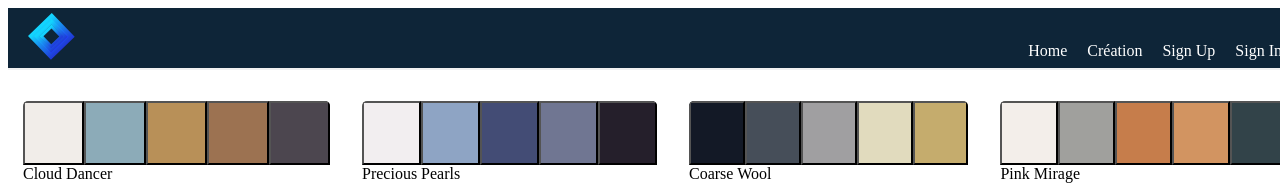
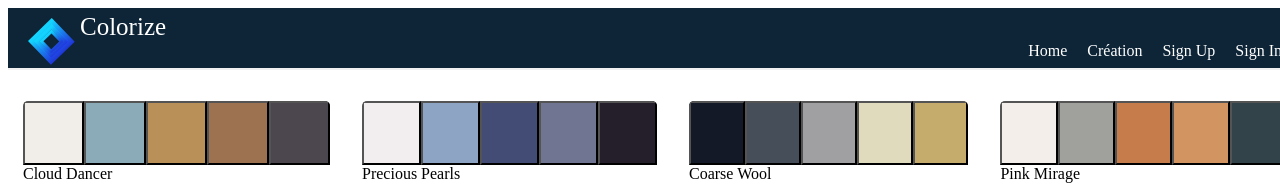
Before and after one commit to Aure-en/colorize, a React (Create React App) app: page / in a window 1280 px wide. Shown: the top 185 px of the page. Built offline with nearby package versions, Linux system fonts and the light colour scheme; the HTML template or start-up script is replaced by a standard one.

Commit message:
fix : title & position navbar

```diff
--- a/src/components/Navbar/Burger.jsx
+++ b/src/components/Navbar/Burger.jsx
@@ -21,7 +21,7 @@ const StyledBurger = styled.div`
   width: 2rem;
   height: 2rem;
   position: fixed;
-  top: 15px;
+  top: 10px;
   right: 20px;
   z-index: 20;
   display: none;
--- /dev/null
+++ b/src/components/Navbar/LeftNav.jsx
@@ -0,0 +1,24 @@
+import React from 'react';
+import styled from 'styled-components';
+
+const LeftNav = () => (
+  <Title>
+    <div className="left">Colorize</div>
+  </Title>
+);
+
+const Title = styled.div`
+  color: #fff;
+  display: flex;
+  align-items: center;
+  position absolute;
+  left: 80px;
+  top: 13px;
+  font-size: 25px;
+
+  .left {
+    float: left;
+  }
+`;
+
+export default LeftNav;
--- a/src/components/Navbar/Navbar.jsx
+++ b/src/components/Navbar/Navbar.jsx
@@ -1,11 +1,13 @@
 import React from 'react';
 import styled from 'styled-components';
 import Burger from './Burger';
+import LeftNav from './LeftNav';
 import { ReactComponent as Logo } from '../../assets/img/logo.svg';
 
 const Navbar = () => (
   <Nav>
     <Logo className="logo" />
+    <LeftNav />
     <Burger />
   </Nav>
 );
@@ -20,7 +22,7 @@ const Nav = styled.nav`
   background: #0E2538;
 
   .logo {
-    padding-top: 5px;
+    padding-top: 10px;
   }
 `;
 
--- a/src/components/Navbar/RightNav.jsx
+++ b/src/components/Navbar/RightNav.jsx
@@ -5,7 +5,7 @@ import { NavLink } from 'react-router-dom';
 
 const RightNav = ({ open }) => (
   <Ul open={open}>
-    <NavLink to="/home" className="navlink" activeStyle>Home</NavLink>
+    <NavLink to="/" className="navlink" activeStyle>Home</NavLink>
     <NavLink to="/creation" className="navlink" activeStyle>Création</NavLink>
     <NavLink to="/signup" className="navlink" activeStyle>Sign Up</NavLink>
     <NavLink to="/signin" className="navlink" activeStyle>Sign In</NavLink>
```
